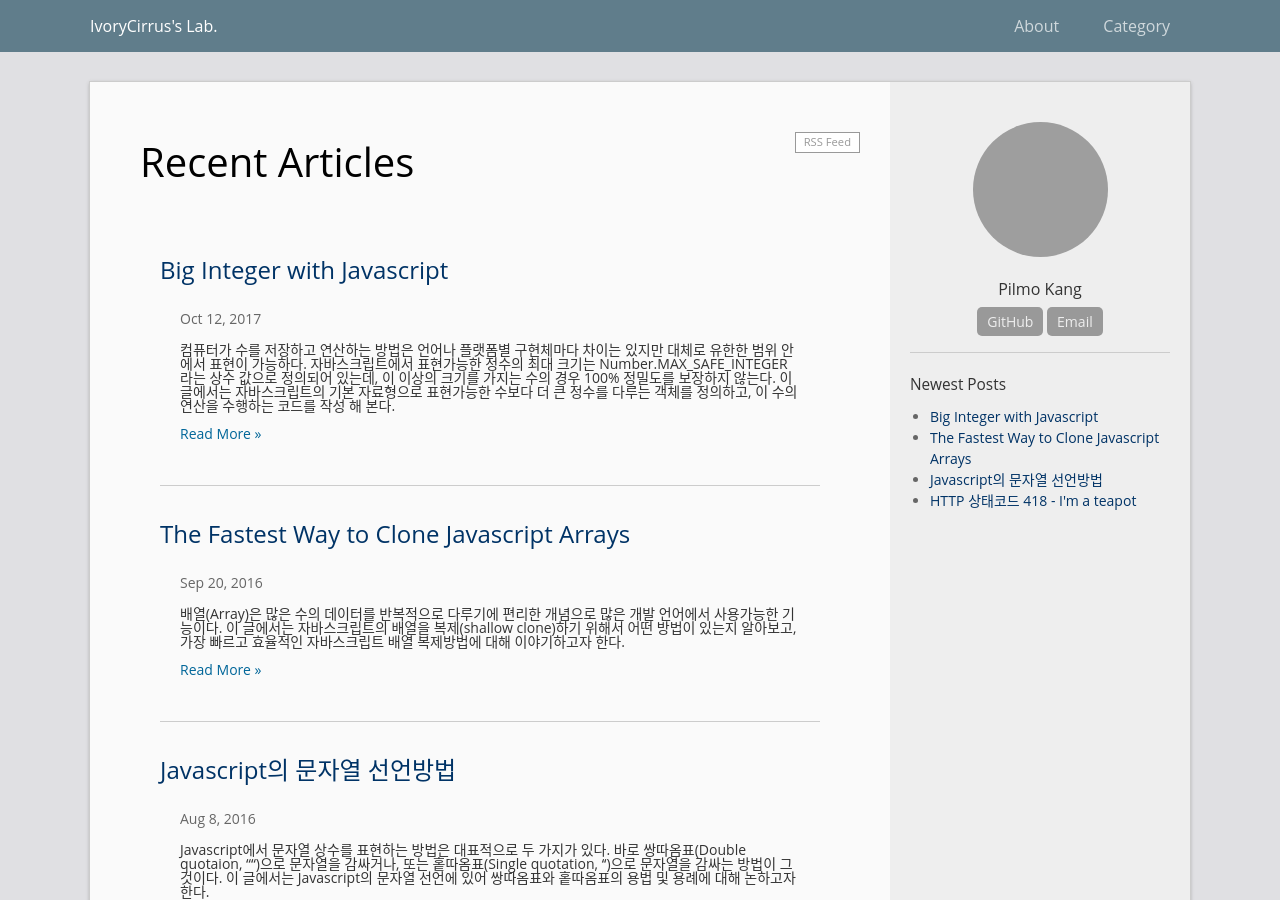
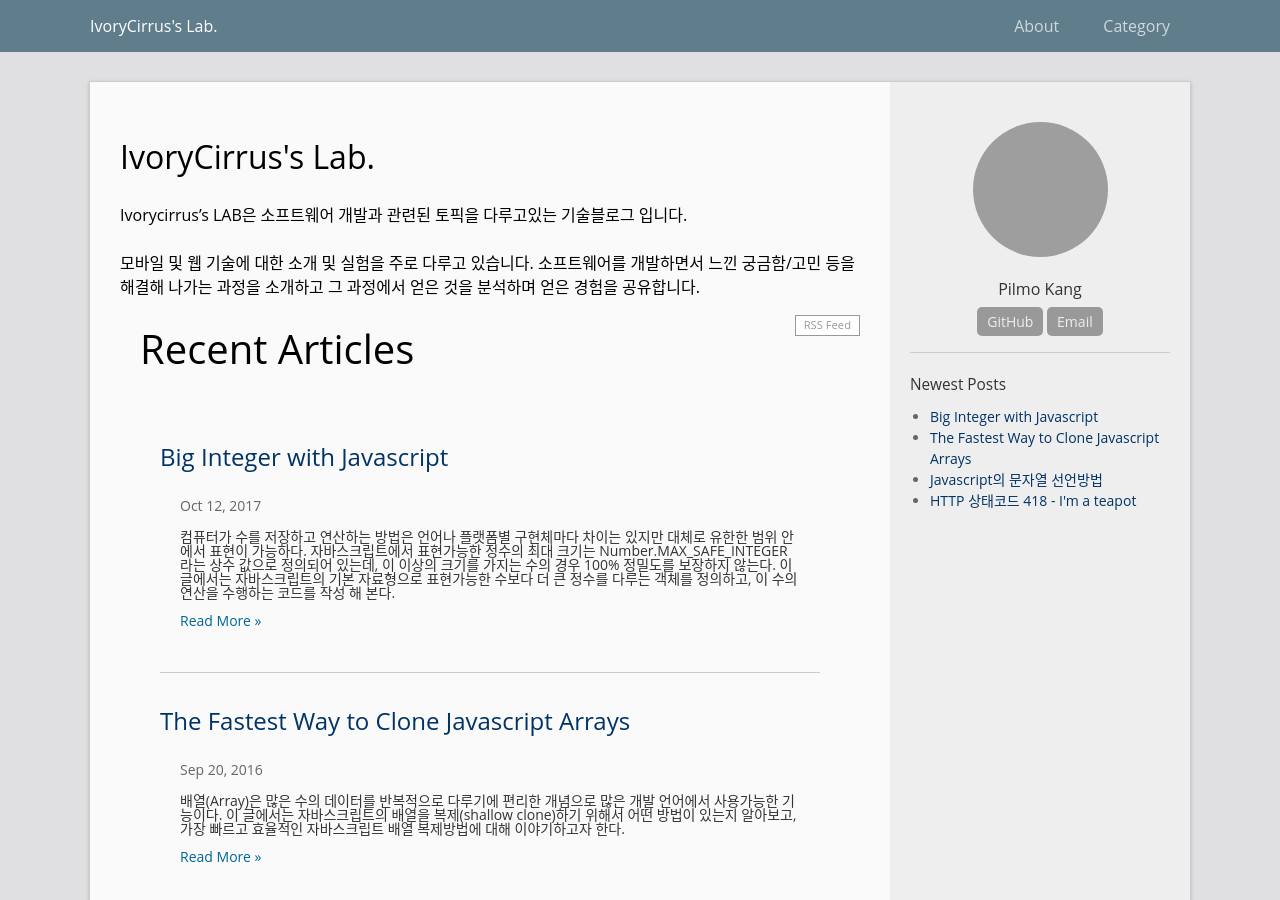
Before and after one commit to ivorycirrus/ivorycirrus.github.com, a Jekyll site: the page built from index.html, in a window 1280 px wide and 900 px high. Built offline with Jekyll 4.4.1, drawn with Linux system fonts in a browser that asks for light colours; the list of posts is cut into pages by our own code; grey boxes are pictures that could not be loaded.

Commit message:
블로그 소개 수정

```diff
--- a/index.html
+++ b/index.html
@@ -3,8 +3,11 @@ layout: default
 ---
 
 <div class="home">
+  <h1>IvoryCirrus's Lab.</h1>
+  <p>Ivorycirrus’s LAB은 소프트웨어 개발과 관련된 토픽을 다루고있는 기술블로그 입니다.<br/><br/>모바일 및 웹 기술에 대한 소개 및 실험을 주로 다루고 있습니다. 소프트웨어를 개발하면서 느낀 궁금함/고민 등을 해결해 나가는 과정을 소개하고 그 과정에서 얻은 것을 분석하며 얻은 경험을 공유합니다.</p>
+
   <a class="rss-link" href="{{ "/feed.xml" | prepend: site.baseurl }}">RSS Feed</a>
-  <h1 class="page-heading">Recent Articles</h1>
+  <h2 class="page-heading">Recent Articles</h1>
 
   <ul class="post-list">
     {% for post in paginator.posts %}
```
